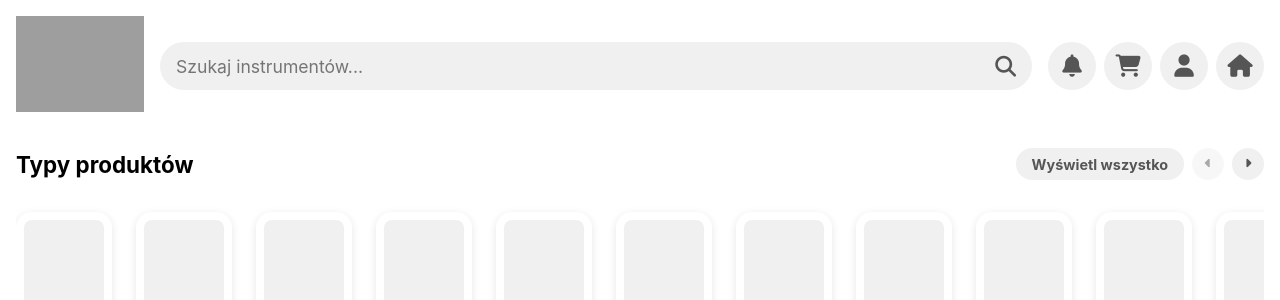
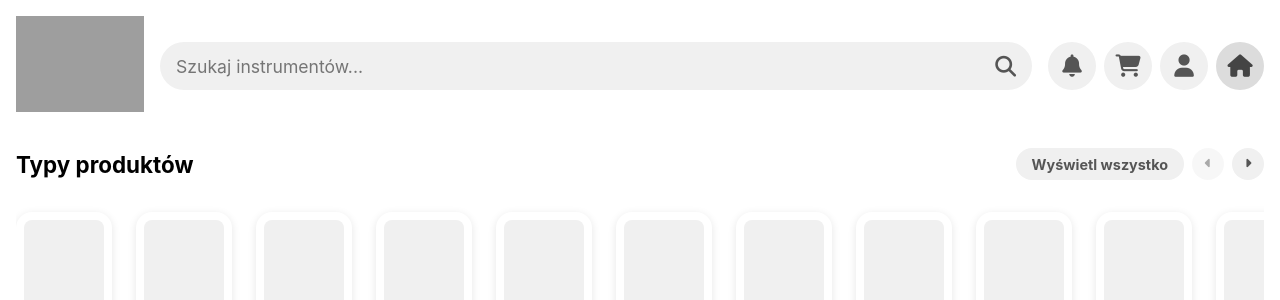
Before and after one commit to GGTeacherOP/Sklep_Muzyczny_Laskowski_Solek, a PHP site: page /home.html in a window 1280 px wide. Shown: the top 300 px of the page. Run offline with PHP 8.4, Linux system fonts and the light colour scheme; some libraries are stand-ins or nearby versions; grey boxes are pictures that could not be loaded.

Commit message:
zakonczono wdrazanie globalnego paska nawigacji

```diff
--- a/global.css
+++ b/global.css
@@ -187,6 +187,11 @@ main {
   opacity: 0;
 }
 
+.active_subpage {
+  background-color: #DCDCDC;
+  color: var(--price-color);
+}
+
 @keyframes bodyFadeIn {
   from {
     opacity: 0;
--- a/home.html
+++ b/home.html
@@ -42,7 +42,7 @@
         <i aria-hidden="true" class="fa-solid fa-user"></i>
         <span>Profil</span>
       </button>
-      <button aria-label="Strona główna" class="tray-item" title="Przejdź do strony głównej" type="button">
+      <button aria-label="Strona główna - aktualnie wyświetlana podstrona" class="tray-item active_subpage" title="Przejdź do strony głównej" type="button">
         <i aria-hidden="true" class="fa-solid fa-home"></i>
         <span>Główna</span>
       </button>
--- a/profile.css
+++ b/profile.css
@@ -9,7 +9,6 @@ html, body, main {
   width: 100%;
   align-self: center;
   max-width: 600px;
-  margin-top: calc(var(--spacing-lg) * 4);
   padding: var(--spacing-lg);
   border-radius: var(--radius-lg);
   background-color: var(--primary-bg);
@@ -134,7 +133,6 @@ html, body, main {
   }
 
   .login-container {
-    margin-top: calc(var(--spacing-lg) * 3);
     padding: var(--spacing-sm);
   }
 
--- a/profile.html
+++ b/profile.html
@@ -35,7 +35,7 @@
         <i aria-hidden="true" class="fa-solid fa-cart-shopping"></i>
         <span>Koszyk</span>
       </button>
-      <button aria-label="Profil użytkownika" class="tray-item" title="Przejdź do swojego profilu" type="button">
+      <button aria-label="Profil użytkownika - aktualnie wyświetlana podstrona" class="tray-item active_subpage" title="Przejdź do swojego profilu" type="button">
         <i aria-hidden="true" class="fa-solid fa-user"></i>
         <span>Profil</span>
       </button>
```
